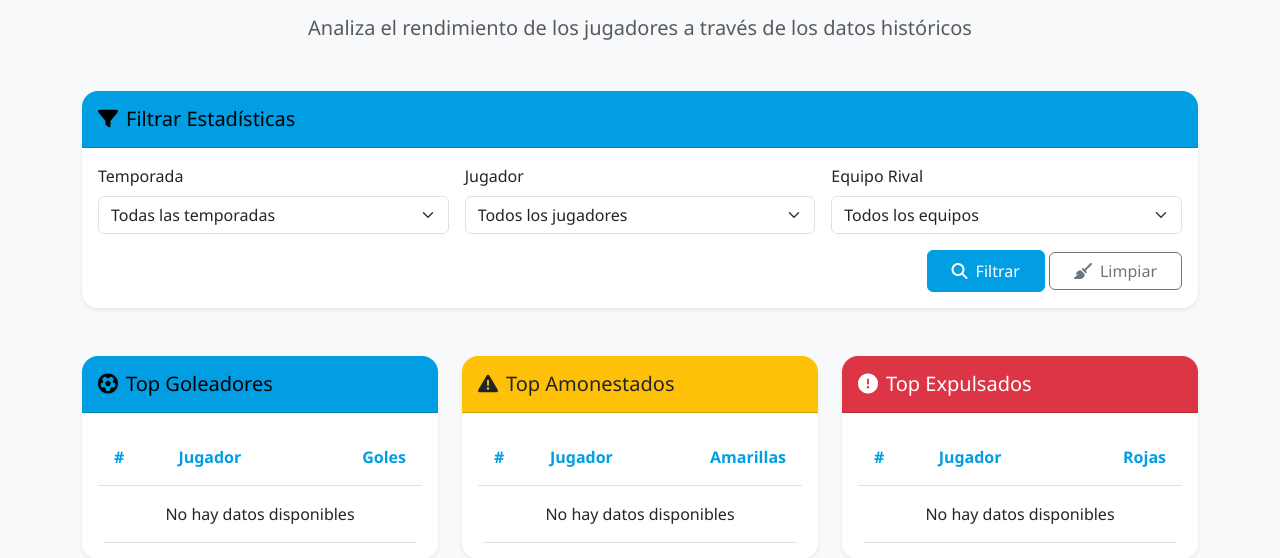
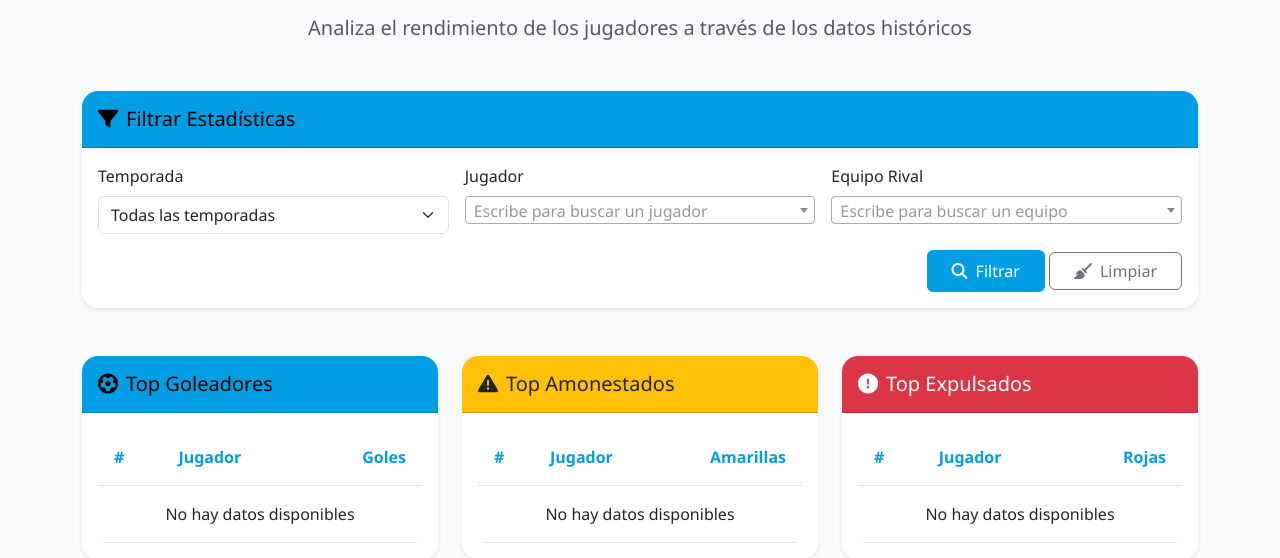
Before and after one commit to Valentin0804/HistorialClub, a Django app: page /estadisticas/ in a window 1280 px wide. Shown: the part 218-776 px from the top of the page. Run offline with Django 5.2, Linux system fonts and the light colour scheme; data that the repository does not hold is empty; parts of the project's set-up code (start-up, migrations or seed data) failed here and were passed over; some libraries are stand-ins or nearby versions.

Commit message:
Agrego busca cone escritura en estadisticas

```diff
--- a/Backend/historial/templates/historial/estadisticas.html
+++ b/Backend/historial/templates/historial/estadisticas.html
@@ -39,13 +39,11 @@
                 <div class="col-md-4">
                     <label for="jugador" class="form-label">Jugador</label>
                     <select name="jugador" id="jugador" class="form-select">
-                        <option value>Todos los jugadores</option>
-                        {% for jugador in jugadores %}
-                        <option value="{{ jugador.id }}" {% if filtros.jugador == jugador.id|stringformat:"s" %}selected{% endif %}>
-                            {{ jugador.nombre }} {{ jugador.apellido }}
-                        </option>
-                        {% endfor %}
-                    </select>
+                                <option value=""> Todos los jugadores </option>
+                                {% for j in jugadores %}
+                                    <option value="{{ j.id }}" {% if filtros.jugador == j.id|stringformat:"s" %}selected{% endif %}>{{ j.nombre }} {{ j.apellido }}</option>
+                                {% endfor %}
+                            </select>
                 </div>
 
                 <!-- Rival -->
@@ -195,4 +193,19 @@
         </div>
     </div>
 </div>
+{% block scripts %}
+<script>
+    $(document).ready(function() {
+        // Convierte el desplegable de jugadores en un buscador
+        $('#jugador').select2({
+            placeholder: "Escribe para buscar un jugador"
+        });
+
+        // Convierte el desplegable de equipos en un buscador
+        $('#equipo').select2({
+            placeholder: "Escribe para buscar un equipo"
+        });
+    });
+</script>
 {% endblock %}
+{% endblock %}
```
